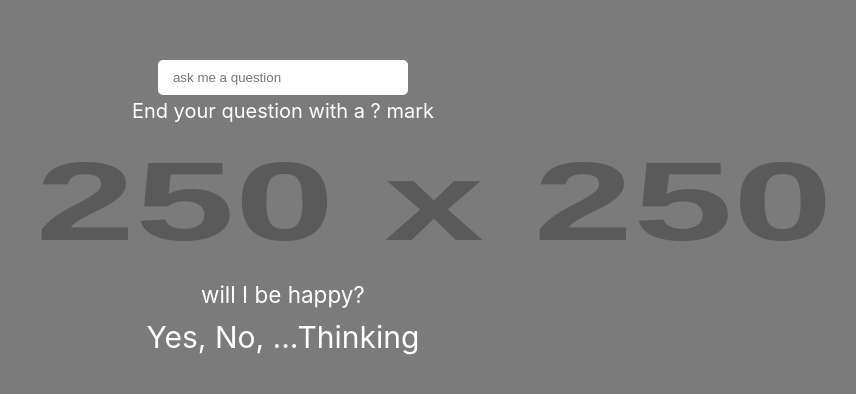
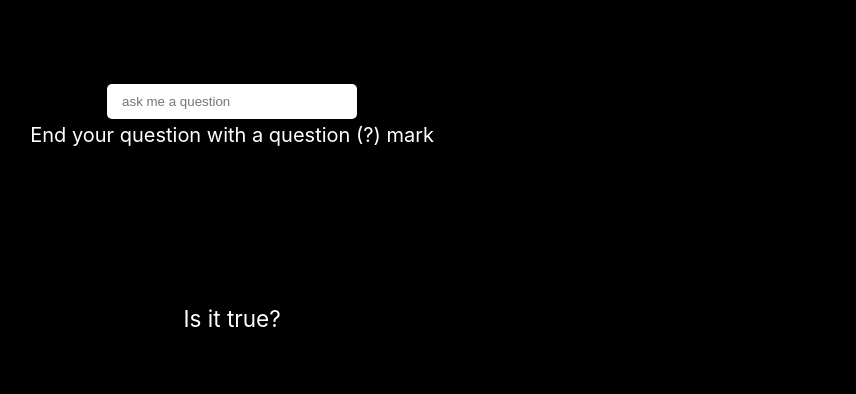
Before and after one commit to Alejoboga20/vue-fundamentals, a Vue app: page / in a window 1280 px wide. Shown: the part 190-584 px from the top of the page, without its empty margins (206-1062 px from the left). Built offline with nearby package versions, Linux system fonts and the light colour scheme.

Commit message:
fetch http request

```diff
--- a/src/components/Indecision.vue
+++ b/src/components/Indecision.vue
@@ -1,13 +1,13 @@
 <template>
-	<img src="https://via.placeholder.com/250" alt="bg" />
+	<img :src="image" alt="bg" v-if="image" />
 	<div class="bg-dark"></div>
 	<div class="indecision-container">
 		<input type="text" placeholder="ask me a question" v-model="question" />
-		<p>End your question with a ? mark</p>
+		<p>End your question with a question (?) mark</p>
 
 		<div>
-			<h2>will I be happy?</h2>
-			<h1>Yes, No, ...Thinking</h1>
+			<h2>Is it true?</h2>
+			<h1>{{ answer }}</h1>
 		</div>
 	</div>
 </template>
@@ -18,12 +18,25 @@ export default {
 	data() {
 		return {
 			question: '',
+			answer: '',
+			image: '',
 		};
 	},
+	methods: {
+		async getAnswer() {
+			this.answer = 'Thinking...';
+
+			const response = await fetch('https://yesno.wtf/api');
+			const { answer, image } = (await response.json()) as { answer: string; image: string };
+
+			this.answer = answer;
+			this.image = image;
+		},
+	},
 	watch: {
-		question(value, oldValue) {
+		question(value) {
 			if (!value.endsWith('?')) return;
-			/* TODO: fetch API */
+			this.getAnswer();
 		},
 	},
 };
--- /dev/null
+++ b/src/styles.css
@@ -0,0 +1,4 @@
+body,
+html {
+	background-color: black;
+}
```
Also changed, not shown: src/assets/base.css (+3 -16 lines), src/main.ts (+5 -4 lines).
